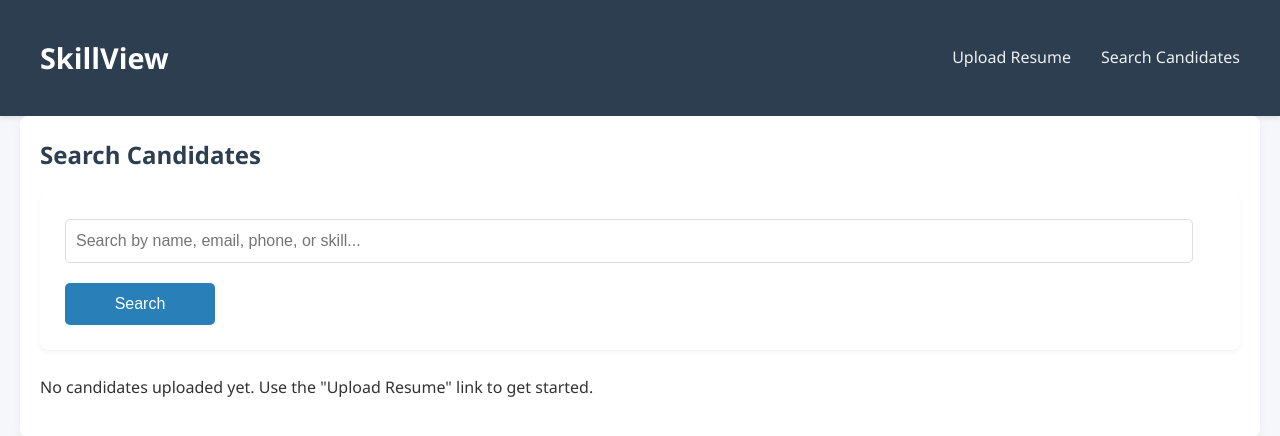
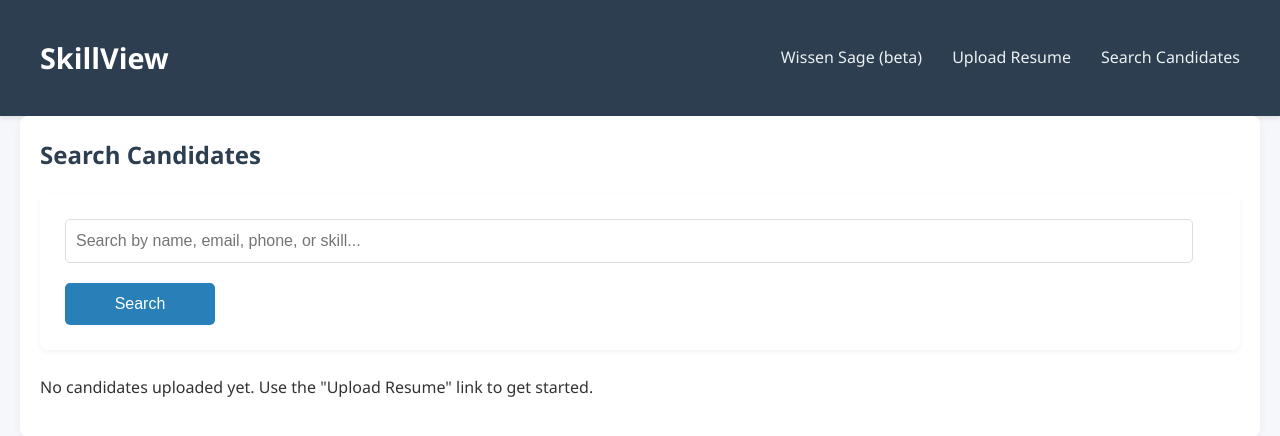
Before and after one commit to Singhajitman/resume-parser-flask, a Flask app: page /search in a window 1280 px wide. Shown: the top 436 px of the page. Run offline with Flask 3, Linux system fonts and the light colour scheme; data that the repository does not hold is empty; some libraries are stand-ins or nearby versions; some web fonts are replaced.

Commit message:
wissen sage streamlit integrate

```diff
--- a/templates/base.html
+++ b/templates/base.html
@@ -7,20 +7,28 @@
     <link rel="stylesheet" href="{{ url_for('static', filename='css/style.css') }}">
     <link href="https://fonts.googleapis.com/css2?family=Roboto:wght@400;700&family=Segoe+UI:wght@400;500;700&display=swap" rel="stylesheet">
 </head>
+
 <body>
     <header>
         <div class="container header-content">
             <div class="app-brand">
-                <a href="{{ url_for('upload_resume') }}" class="app-name">SkillView</a> {# NEW: Linked SkillView name #}
+                <a href="{{ url_for('upload_resume') }}" class="app-name">SkillView</a>
             </div>
             <nav>
                 <ul>
+                    {# Corrected: Wissen Sage link wrapped in an <li> #}
+                    <li>
+                        <a href="https://wissensagemodel2.streamlit.app/" target="_blank" rel="noopener noreferrer">
+                            Wissen Sage (beta)
+                        </a>
+                    </li>
                     <li><a href="{{ url_for('upload_resume') }}">Upload Resume</a></li>
                     <li><a href="{{ url_for('search') }}">Search Candidates</a></li>
                 </ul>
             </nav>
         </div>
     </header>
+</body>
 
     <main class="container">
         {% with messages = get_flashed_messages(with_categories=true) %}
```
